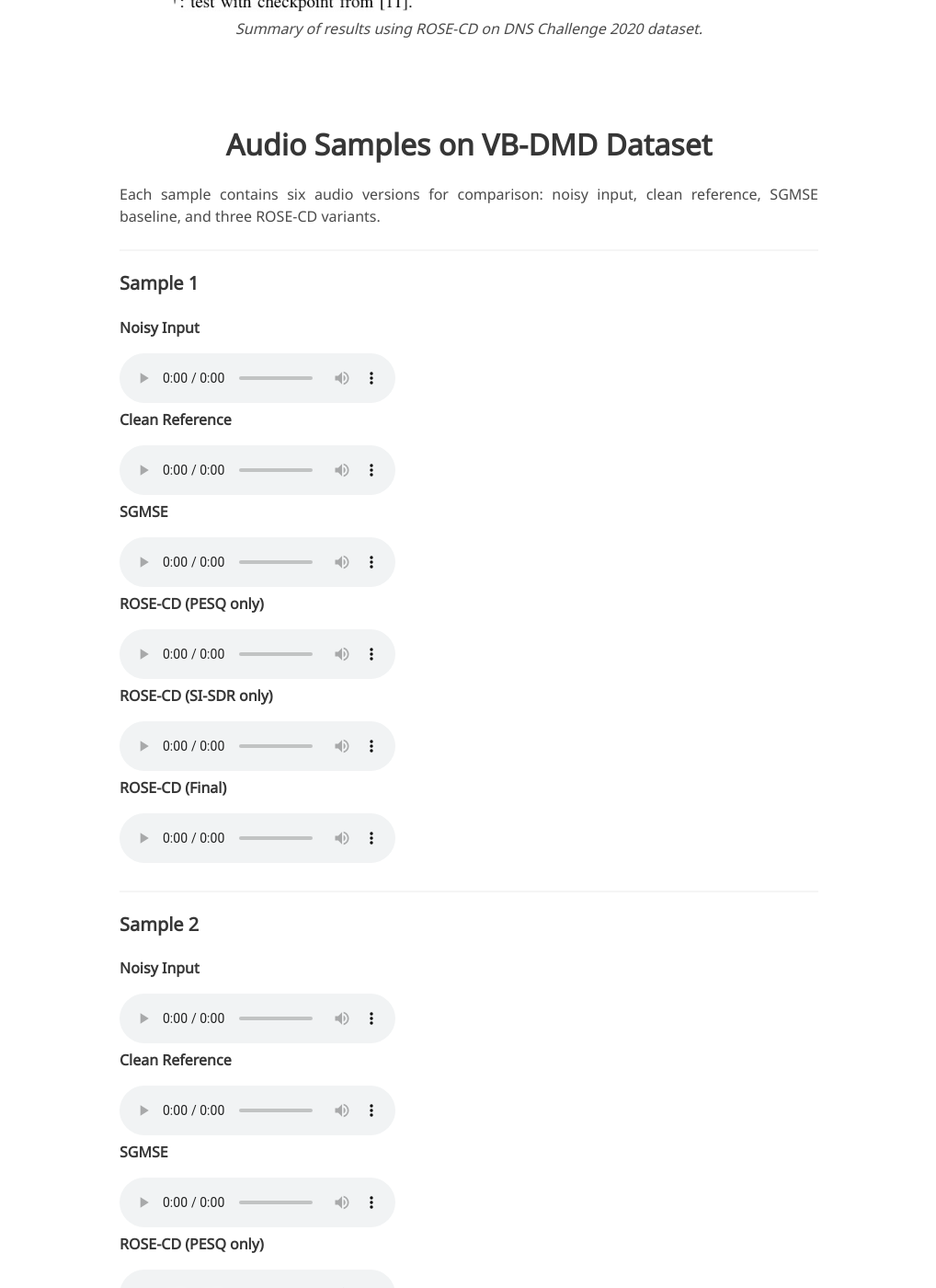
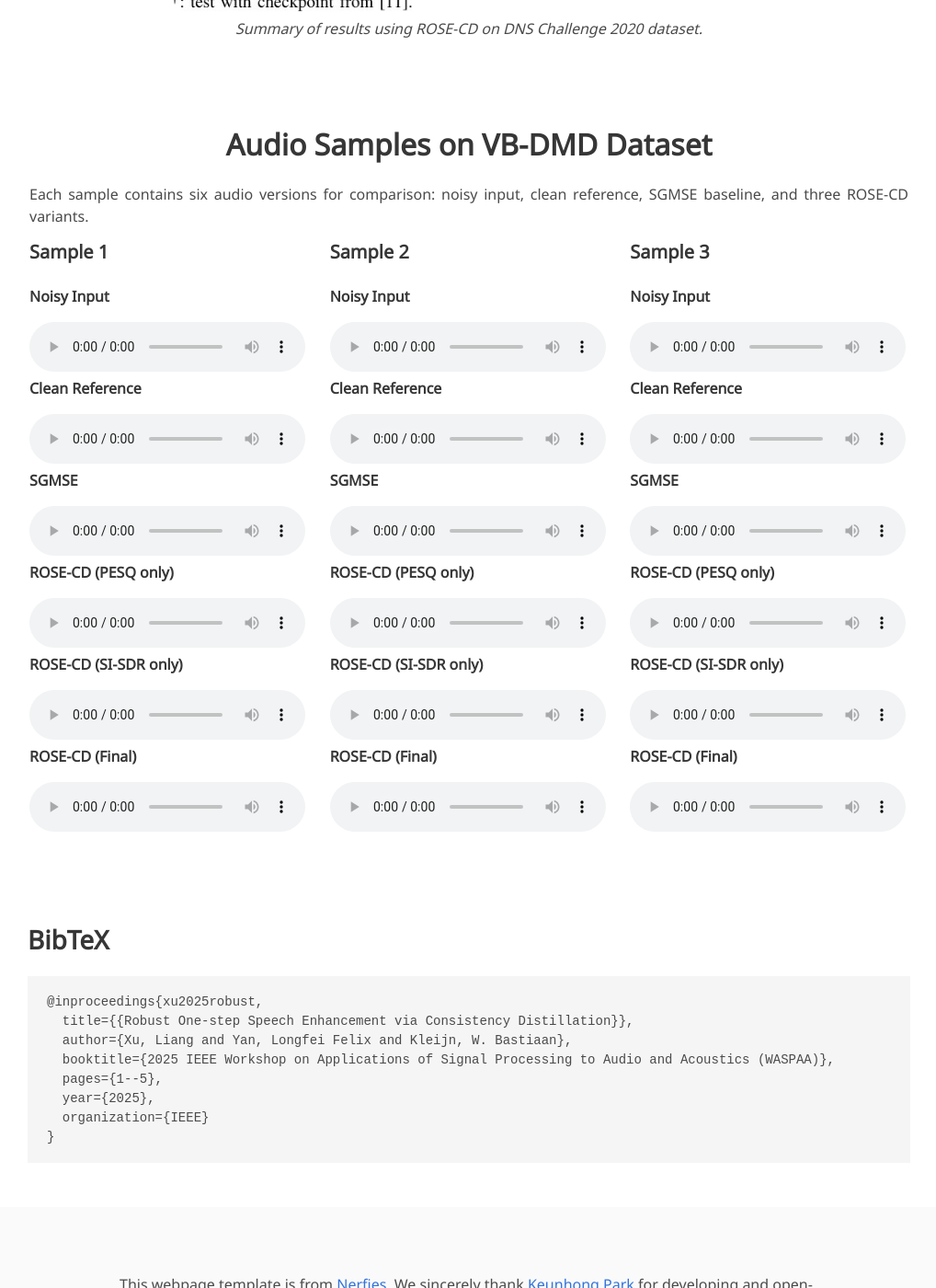
Before and after one commit to LiangXu123/LiangXu123.github.io, a Jekyll site: the page rosecd/index.html, which Jekyll copies as it is, in a window 1280 px wide and 1400 px high, scrolled down 2852 px. Shown: the whole window at 92% size, without its empty margins (130-1148 px from the left). Built offline with Jekyll 4.4.1, drawn with Linux system fonts in a browser that asks for light colours; nearby versions of some CDN libraries; some web fonts are replaced; library files that are not in the unit come from our copies; a style sheet for code colours, icons or effects is not loaded.

Commit message:
rosecd_project

```diff
--- a/rosecd/index.html
+++ b/rosecd/index.html
@@ -211,98 +211,86 @@
 <section class="section">
   <div class="container">
     <div class="columns is-centered has-text-centered">
-      <div class="column is-two-thirds">
+      <div class="column is-10">
         <h2 class="title is-3">Audio Samples on VB-DMD Dataset</h2>
         <div class="content has-text-justified">
           <p>Each sample contains six audio versions for comparison: noisy input, clean reference, SGMSE baseline, and three ROSE-CD variants.</p>
 
-          <!-- Sample 1 -->
-          <hr>
+          <div class="columns">
+            <!-- Column for Sample 1 -->
+            <div class="column">
               <h4 class="title is-5">Sample 1</h4>
 
               <p><strong>Noisy Input</strong></p>
-          <audio controls>
-            <source src="static/audio/vbdmd1_noisy.wav" type="audio/wav">
-            Your browser does not support the audio element.
-          </audio>
+              <audio controls><source src="static/audio/vbdmd1_noisy.wav" type="audio/wav"></audio>
 
               <p><strong>Clean Reference</strong></p>
-          <audio controls>
-            <source src="static/audio/vbdmd1_clean.wav" type="audio/wav">
-            Your browser does not support the audio element.
-          </audio>
+              <audio controls><source src="static/audio/vbdmd1_clean.wav" type="audio/wav"></audio>
 
               <p><strong>SGMSE</strong></p>
-          <audio controls>
-            <source src="static/audio/vbdmd1_sgmse.wav" type="audio/wav">
-            Your browser does not support the audio element.
-          </audio>
+              <audio controls><source src="static/audio/vbdmd1_sgmse.wav" type="audio/wav"></audio>
 
               <p><strong>ROSE-CD (PESQ only)</strong></p>
-          <audio controls>
-            <source src="static/audio/vbdmd1_rosecd_pesq.wav" type="audio/wav">
-            Your browser does not support the audio element.
-          </audio>
+              <audio controls><source src="static/audio/vbdmd1_rosecd_pesq.wav" type="audio/wav"></audio>
 
               <p><strong>ROSE-CD (SI-SDR only)</strong></p>
-          <audio controls>
-            <source src="static/audio/vbdmd1_rosecd_sisdr.wav" type="audio/wav">
-            Your browser does not support the audio element.
-          </audio>
+              <audio controls><source src="static/audio/vbdmd1_rosecd_sisdr.wav" type="audio/wav"></audio>
 
               <p><strong>ROSE-CD (Final)</strong></p>
-          <audio controls>
-            <source src="static/audio/vbdmd1_rosecd_final.wav" type="audio/wav">
-            Your browser does not support the audio element.
-          </audio>
+              <audio controls><source src="static/audio/vbdmd1_rosecd_final.wav" type="audio/wav"></audio>
+            </div>
 
-          <!-- Sample 2 -->
-          <hr>
+            <!-- Column for Sample 2 -->
+            <div class="column">
               <h4 class="title is-5">Sample 2</h4>
 
               <p><strong>Noisy Input</strong></p>
-          <audio controls>
-            <source src="static/audio/vbdmd2_noisy.wav" type="audio/wav">
-            Your browser does not support the audio element.
-          </audio>
+              <audio controls><source src="static/audio/vbdmd2_noisy.wav" type="audio/wav"></audio>
 
               <p><strong>Clean Reference</strong></p>
-          <audio controls>
-            <source src="static/audio/vbdmd2_clean.wav" type="audio/wav">
-            Your browser does not support the audio element.
-          </audio>
+              <audio controls><source src="static/audio/vbdmd2_clean.wav" type="audio/wav"></audio>
 
               <p><strong>SGMSE</strong></p>
-          <audio controls>
-            <source src="static/audio/vbdmd2_sgmse.wav" type="audio/wav">
-            Your browser does not support the audio element.
-          </audio>
+              <audio controls><source src="static/audio/vbdmd2_sgmse.wav" type="audio/wav"></audio>
 
               <p><strong>ROSE-CD (PESQ only)</strong></p>
-          <audio controls>
-            <source src="static/audio/vbdmd2_rosecd_pesq.wav" type="audio/wav">
-            Your browser does not support the audio element.
-          </audio>
+              <audio controls><source src="static/audio/vbdmd2_rosecd_pesq.wav" type="audio/wav"></audio>
 
               <p><strong>ROSE-CD (SI-SDR only)</strong></p>
-          <audio controls>
-            <source src="static/audio/vbdmd2_rosecd_sisdr.wav" type="audio/wav">
-            Your browser does not support the audio element.
-          </audio>
+              <audio controls><source src="static/audio/vbdmd2_rosecd_sisdr.wav" type="audio/wav"></audio>
 
               <p><strong>ROSE-CD (Final)</strong></p>
-          <audio controls>
-            <source src="static/audio/vbdmd2_rosecd_final.wav" type="audio/wav">
-            Your browser does not support the audio element.
-          </audio>
+              <audio controls><source src="static/audio/vbdmd2_rosecd_final.wav" type="audio/wav"></audio>
+            </div>
 
+            <!-- Column for Sample 3 -->
+            <div class="column">
+              <h4 class="title is-5">Sample 3</h4>
+
+              <p><strong>Noisy Input</strong></p>
+              <audio controls><source src="static/audio/vbdmd3_noisy.wav" type="audio/wav"></audio>
+
+              <p><strong>Clean Reference</strong></p>
+              <audio controls><source src="static/audio/vbdmd3_clean.wav" type="audio/wav"></audio>
+
+              <p><strong>SGMSE</strong></p>
+              <audio controls><source src="static/audio/vbdmd3_sgmse.wav" type="audio/wav"></audio>
+
+              <p><strong>ROSE-CD (PESQ only)</strong></p>
+              <audio controls><source src="static/audio/vbdmd3_rosecd_pesq.wav" type="audio/wav"></audio>
+
+              <p><strong>ROSE-CD (SI-SDR only)</strong></p>
+              <audio controls><source src="static/audio/vbdmd3_rosecd_sisdr.wav" type="audio/wav"></audio>
+
+              <p><strong>ROSE-CD (Final)</strong></p>
+              <audio controls><source src="static/audio/vbdmd3_rosecd_final.wav" type="audio/wav"></audio>
+            </div>
+          </div> <!-- end columns -->
         </div>
       </div>
     </div>
   </div>
 </section>
-
-
 
 
 <section class="section" id="BibTeX">
```
Also changed, not shown: 6 other files. Lines whose indentation alone changed are shown as unchanged.
